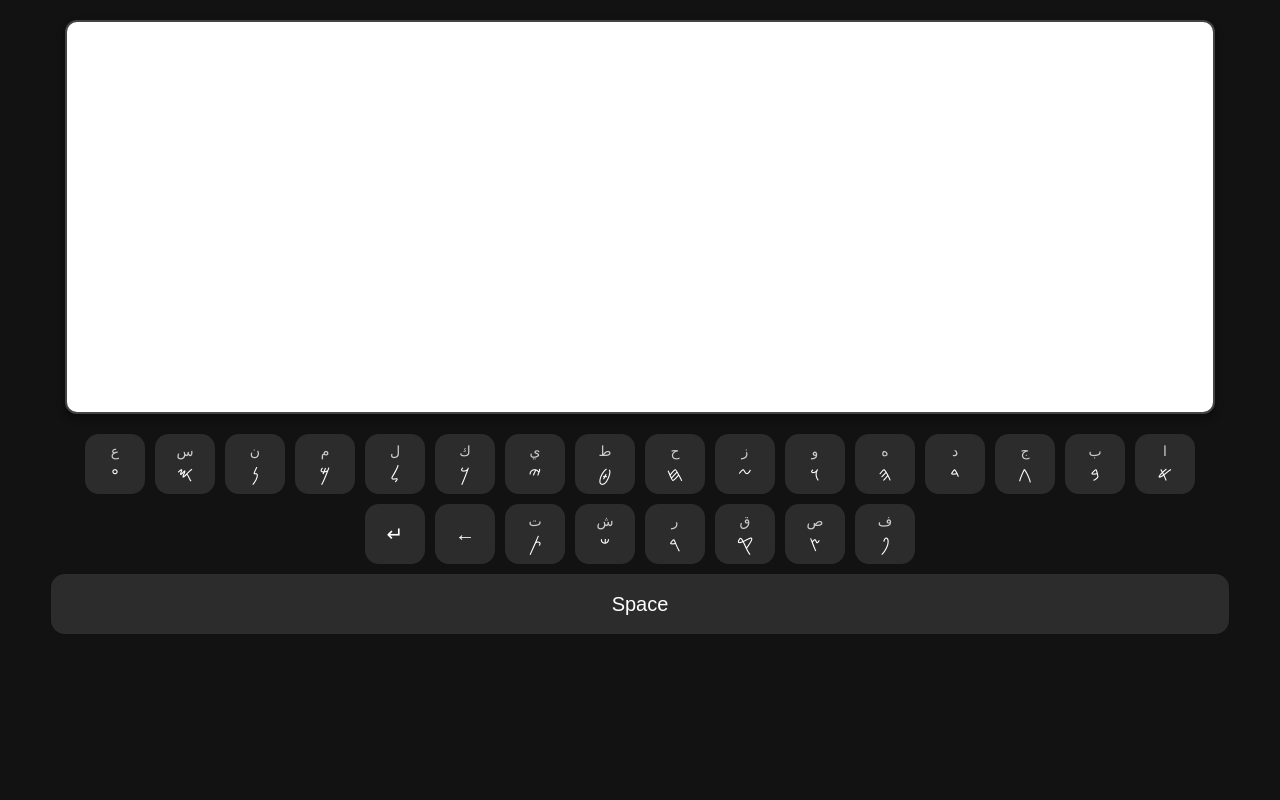
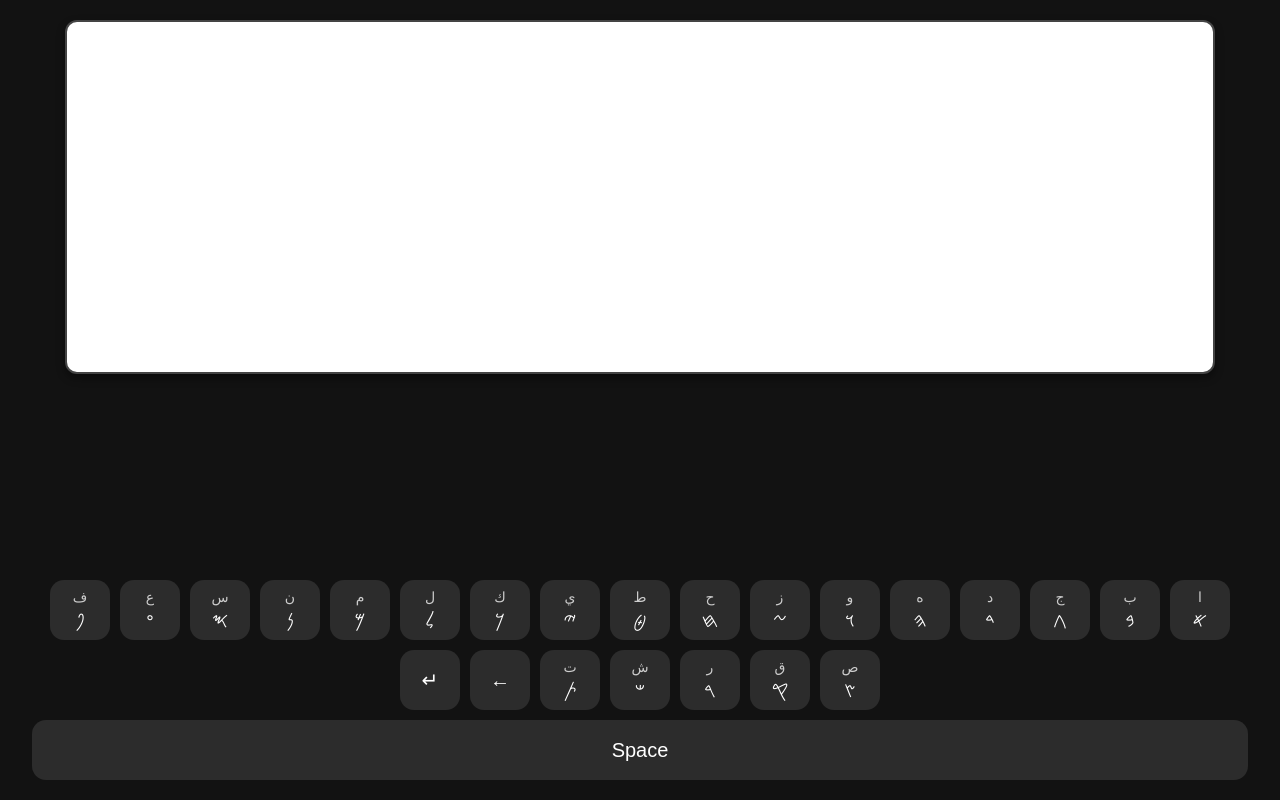
Before and after one commit to Tonyelchediac/phoeniciaKeyboard, a plain HTML site: page index.html in a window 1280 px wide. Drawn offline with Linux system fonts and the light colour scheme.

Commit message:
Add files via upload

```diff
--- a/style.css
+++ b/style.css
@@ -11,7 +11,7 @@ body {
 
 #output {
   width: 90%;
-  height: 45vh;
+  height: 40vh;
   background-color: #fff;
   color: #000;
   border: 2px solid #444;
@@ -27,7 +27,11 @@ body {
 }
 
 .keyboard {
+  position: fixed;
+  bottom: 20px;
   display: flex;
+  justify-content: center;
+  align-items: center;
   flex-wrap: wrap;
   flex-direction: row-reverse;
   gap: 10px;
```
